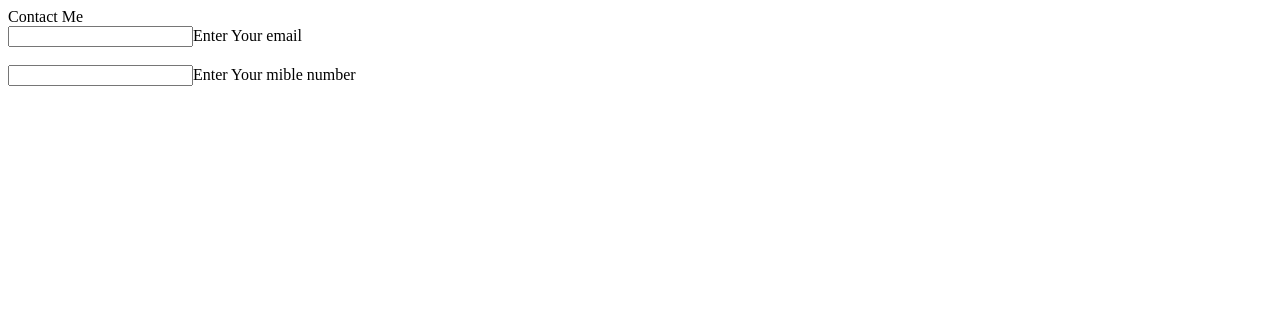
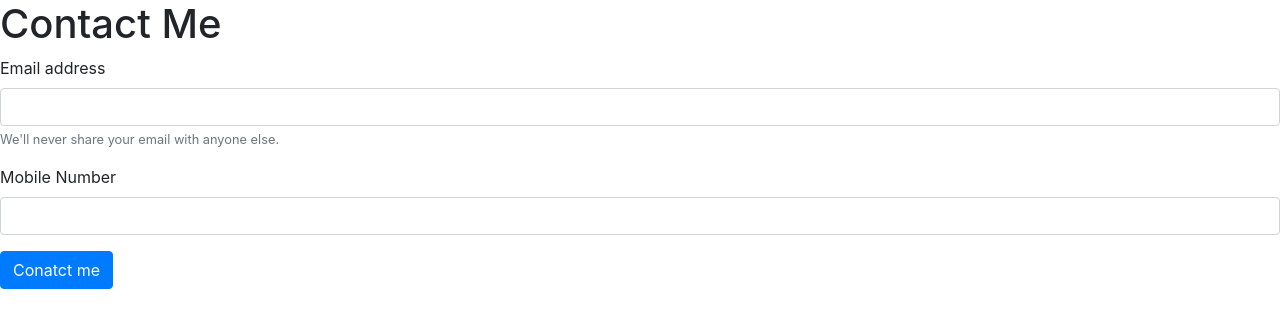
Before and after one commit to harshi1811/portfolio, a plain HTML site: page contact.html in a window 1280 px wide. Drawn offline with nearby package versions, Linux system fonts and the light colour scheme.

Commit message:
modified contact form

```diff
--- a/contact.html
+++ b/contact.html
@@ -1,15 +1,35 @@
-<html>
-<head>
-    <title>Test</title>
-</head>
-<body>
-Contact Me
-<form>
-  <input type="email" name="email">Enter Your email
-  <br><br>
-  <input type="number" name="mobilenumber">Enter Your mible number
+<!doctype html>
+<html lang="en">
+  <head>
+    <!-- Required meta tags -->
+    <meta charset="utf-8">
+    <meta name="viewport" content="width=device-width, initial-scale=1, shrink-to-fit=no">
 
-</form>
-</body>
+    <!-- Bootstrap CSS -->
+    <link rel="stylesheet" href="https://cdn.jsdelivr.net/npm/bootstrap@4.4.1/dist/css/bootstrap.min.css" integrity="sha384-Vkoo8x4CGsO3+Hhxv8T/Q5PaXtkKtu6ug5TOeNV6gBiFeWPGFN9MuhOf23Q9Ifjh" crossorigin="anonymous">
 
+    <title>Contact</title>
+  </head>
+  <body>
+    <h1>Contact Me</h1>
+    <form>
+        <div class="form-group">
+          <label for="exampleInputEmail1">Email address</label>
+          <input type="email" class="form-control" id="exampleInputEmail1" aria-describedby="emailHelp">
+          <small id="emailHelp" class="form-text text-muted">We'll never share your email with anyone else.</small>
+        </div>
+        <div class="form-group">
+          <label for="exampleInputPassword1">Mobile Number</label>
+          <input type="password" class="form-control" id="exampleInputPassword1">
+        </div>
+
+        <button type="submit" class="btn btn-primary">Conatct me</button>
+      </form>
+
+    <!-- Optional JavaScript -->
+    <!-- jQuery first, then Popper.js, then Bootstrap JS -->
+    <script src="https://code.jquery.com/jquery-3.4.1.slim.min.js" integrity="sha384-J6qa4849blE2+poT4WnyKhv5vZF5SrPo0iEjwBvKU7imGFAV0wwj1yYfoRSJoZ+n" crossorigin="anonymous"></script>
+    <script src="https://cdn.jsdelivr.net/npm/popper.js@1.16.0/dist/umd/popper.min.js" integrity="sha384-Q6E9RHvbIyZFJoft+2mJbHaEWldlvI9IOYy5n3zV9zzTtmI3UksdQRVvoxMfooAo" crossorigin="anonymous"></script>
+    <script src="https://cdn.jsdelivr.net/npm/bootstrap@4.4.1/dist/js/bootstrap.min.js" integrity="sha384-wfSDF2E50Y2D1uUdj0O3uMBJnjuUD4Ih7YwaYd1iqfktj0Uod8GCExl3Og8ifwB6" crossorigin="anonymous"></script>
+  </body>
 </html>
```
